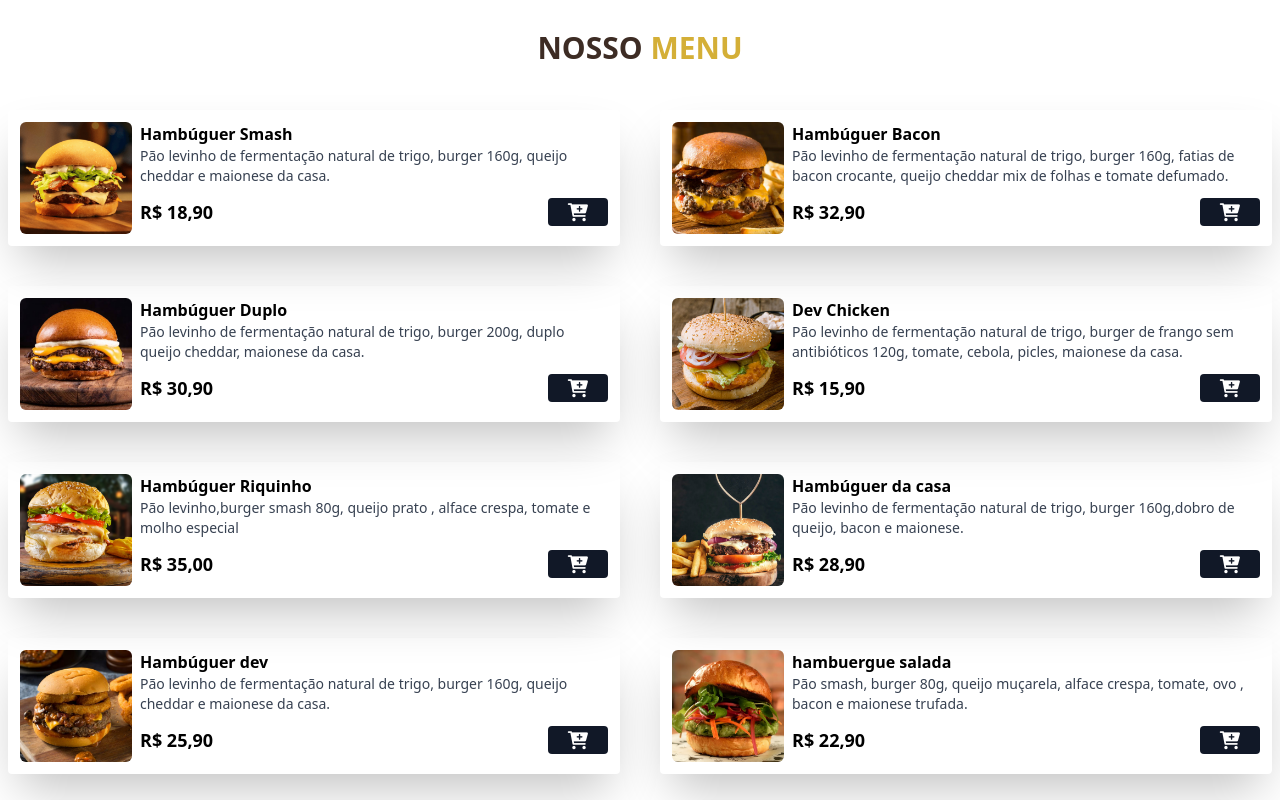
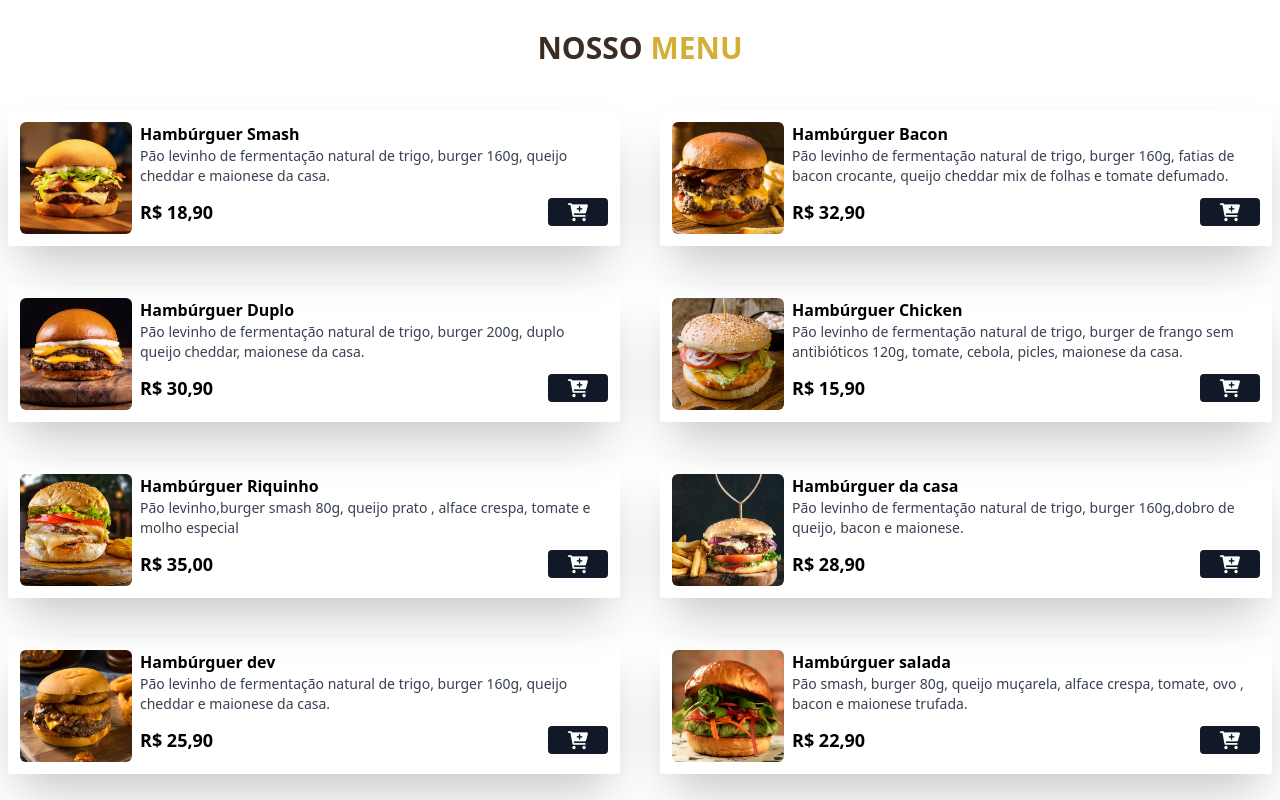
Before and after one commit to NatanPantoja/Dev-Hamburgue, a website: page index.html in a window 1280 px wide. Shown: the part 920-1720 px from the top of the page. Drawn offline with nearby package versions, Linux system fonts and the light colour scheme.

Commit message:
Correção gramatical

```diff
--- a/index.html
+++ b/index.html
@@ -77,10 +77,13 @@
                 class="nav-links bg-prime-cinza transition-all duration-700 ease-in-out md:static absolute md:min-h-fit min-h-[50vh] left-0 top-0 md:w-auto w-full flex items-center px-5 md:opacity-100 translate-y-[-100%] md:translate-y-0">
                 <ul class="text-black mx-auto flex md:flex-row flex-col md:items-center md:gap-[3vw] gap-3 text-center">
                     <li><a class="hover:text-prime-brown transition-colors duration-300" href="#home">Home</a></li>
-                    <li><a class="hover:text-prime-brown transition-colors duration-300" href="#sobre-nos">Sobre Nós</a></li>
+                    <li><a class="hover:text-prime-brown transition-colors duration-300" href="#sobre-nos">Sobre Nós</a>
+                    </li>
                     <li><a class="hover:text-prime-brown transition-colors duration-300" href="#menu">Menu</a></li>
-                    <li><a class="hover:text-prime-brown transition-colors duration-300" href="#Assessment">Avaliação</a></li>
-                    <li><a class="hover:text-prime-brown transition-colors duration-300" href="#endereço">Endereço</a></li>
+                    <li><a class="hover:text-prime-brown transition-colors duration-300"
+                            href="#Assessment">Avaliação</a></li>
+                    <li><a class="hover:text-prime-brown transition-colors duration-300" href="#endereço">Endereço</a>
+                    </li>
                 </ul>
 
             </div>
@@ -170,18 +173,18 @@
 
             <!--INICIO DO PRODUTO-->
             <article class="flex gap-2 border-solid border-1 shadow-2xl rounded p-3">
-                <img src="/src/img/hamb-1.png" alt="Hambúguer Smash"
+                <img src="/src/img/hamb-1.png" alt="Hambúrguer Smash"
                     class="w-28 h-28 rounded-md hover:scale-110 hover:-rotate-2 duration-300">
 
                 <div>
-                    <h3 class="font-bold">Hambúguer Smash</h3>
+                    <h3 class="font-bold">Hambúrguer Smash</h3>
                     <p class="text-sm text-gray-700 text-gray-700">Pão levinho de fermentação natural de trigo, burger
                         160g, queijo cheddar e
                         maionese da casa.</p>
 
                     <div class="flex items-center gap-2 justify-between mt-3">
                         <p class="font-bold text-lg">R$ 18,90</p>
-                        <button class="bg-gray-900 px-5 rounded add-to-cart-btn" data-name="Hambúguer Smash"
+                        <button class="bg-gray-900 px-5 rounded add-to-cart-btn" data-name="Hambúrguer Smash"
                             data-price="18.90">
                             <i class="fa fa-cart-plus text-lg text-white "></i>
                         </button>
@@ -192,18 +195,18 @@
 
             <!--INICIO DO PRODUTO-->
             <article class="flex gap-2 border-solid border-1 shadow-2xl rounded p-3">
-                <img src="/src/img/hamb-2.png" alt="Hambúguer Bacon"
+                <img src="/src/img/hamb-2.png" alt="Hambúrguer Bacon"
                     class="w-28 h-28 rounded-md hover:scale-110 hover:-rotate-2 duration-300">
 
                 <div>
-                    <h3 class="font-bold">Hambúguer Bacon </h3>
+                    <h3 class="font-bold">Hambúrguer Bacon </h3>
                     <p class="text-sm text-gray-700">Pão levinho de fermentação natural de trigo, burger 160g, fatias de
                         bacon
                         crocante, queijo cheddar mix de folhas e tomate defumado.</p>
 
                     <div class="flex items-center gap-2 justify-between mt-3">
                         <p class="font-bold text-lg">R$ 32,90</p>
-                        <button class="bg-gray-900 px-5 rounded add-to-cart-btn" data-name="Hambúguer Bacon"
+                        <button class="bg-gray-900 px-5 rounded add-to-cart-btn" data-name="Hambúrguer Bacon"
                             data-price="32.90">
                             <i class="fa fa-cart-plus text-lg text-white"></i>
                         </button>
@@ -214,18 +217,18 @@
 
             <!--INICIO DO PRODUTO-->
             <article class="flex gap-2 border-solid border-1 shadow-2xl rounded p-3">
-                <img src="/src/img/hamb-3.png" alt="Hambúguer Duplo"
+                <img src="/src/img/hamb-3.png" alt="Hambúrguer Duplo"
                     class="w-28 h-28 rounded-md hover:scale-110 hover:-rotate-2 duration-300">
 
                 <div>
-                    <h3 class="font-bold">Hambúguer Duplo</h3>
+                    <h3 class="font-bold">Hambúrguer Duplo</h3>
                     <p class="text-sm text-gray-700">Pão levinho de fermentação natural de trigo, burger 200g, duplo
                         queijo cheddar,
                         maionese da casa.</p>
 
                     <div class="flex items-center gap-2 justify-between mt-3">
                         <p class="font-bold text-lg">R$ 30,90</p>
-                        <button class="bg-gray-900 px-5 rounded add-to-cart-btn" data-name="Hambúguer Duplo"
+                        <button class="bg-gray-900 px-5 rounded add-to-cart-btn" data-name="Hambúrguer Duplo"
                             data-price="30.90">
                             <i class="fa fa-cart-plus text-lg text-white"></i>
                         </button>
@@ -236,18 +239,18 @@
 
             <!--INICIO DO PRODUTO-->
             <article class="flex gap-2 border-solid border-1 shadow-2xl rounded p-3">
-                <img src="/src/img/hamb-4.png" alt="Dev Chicken"
+                <img src="/src/img/hamb-4.png" alt="Hambúrguer Chicken"
                     class="w-28 h-28 rounded-md hover:scale-110 hover:-rotate-2 duration-300">
 
                 <div>
-                    <h3 class="font-bold">Dev Chicken</h3>
+                    <h3 class="font-bold">Hambúrguer Chicken</h3>
                     <p class="text-sm text-gray-700">Pão levinho de fermentação natural de trigo, burger de frango sem
                         antibióticos
                         120g, tomate, cebola, picles, maionese da casa.</p>
 
                     <div class="flex items-center gap-2 justify-between mt-3">
                         <p class="font-bold text-lg">R$ 15,90</p>
-                        <button class="bg-gray-900 px-5 rounded add-to-cart-btn" data-name="Dev Chicken"
+                        <button class="bg-gray-900 px-5 rounded add-to-cart-btn" data-name="Hambúrguer Chicken"
                             data-price="15.90">
                             <i class="fa fa-cart-plus text-lg text-white"></i>
                         </button>
@@ -258,18 +261,18 @@
 
             <!--INICIO DO PRODUTO-->
             <article class="flex gap-2 border-solid border-1 shadow-2xl rounded p-3">
-                <img src="/src/img/hamb-5.png" alt="Hambúguer Riquinho"
+                <img src="/src/img/hamb-5.png" alt="Hambúrguer Riquinho"
                     class="w-28 h-28 rounded-md hover:scale-110 hover:-rotate-2 duration-300">
 
                 <div>
-                    <h3 class="font-bold">Hambúguer Riquinho</h3>
+                    <h3 class="font-bold">Hambúrguer Riquinho</h3>
                     <p class="text-sm text-gray-700">Pão levinho,burger smash 80g, queijo prato , alface crespa, tomate
                         e molho
                         especial</p>
 
                     <div class="flex items-center gap-2 justify-between mt-3">
                         <p class="font-bold text-lg">R$ 35,00</p>
-                        <button class="bg-gray-900 px-5 rounded add-to-cart-btn" data-name="Hambúguer Riquinho"
+                        <button class="bg-gray-900 px-5 rounded add-to-cart-btn" data-name="Hambúrguer Riquinho"
                             data-price="35.00">
                             <i class="fa fa-cart-plus text-lg text-white"></i>
                         </button>
@@ -280,18 +283,18 @@
 
             <!--INICIO DO PRODUTO-->
             <article class="flex gap-2 border-solid border-1 shadow-2xl rounded p-3">
-                <img src="/src/img/hamb-6.png" alt="Hambúguer da casa"
+                <img src="/src/img/hamb-6.png" alt="Hambúrguer da casa"
                     class="w-28 h-28 rounded-md hover:scale-110 hover:-rotate-2 duration-300">
 
                 <div>
-                    <h3 class="font-bold">Hambúguer da casa</h3>
+                    <h3 class="font-bold">Hambúrguer da casa</h3>
                     <p class="text-sm text-gray-700">Pão levinho de fermentação natural de trigo, burger 160g,dobro de
                         queijo, bacon e
                         maionese.</p>
 
                     <div class="flex items-center gap-2 justify-between mt-3">
                         <p class="font-bold text-lg">R$ 28,90</p>
-                        <button class="bg-gray-900 px-5 rounded add-to-cart-btn" data-name="Hambúguer da casa"
+                        <button class="bg-gray-900 px-5 rounded add-to-cart-btn" data-name="Hambúrguer da casa"
                             data-price="28.90">
                             <i class="fa fa-cart-plus text-lg text-white"></i>
                         </button>
@@ -302,18 +305,18 @@
 
             <!--INICIO DO PRODUTO-->
             <article class="flex gap-2 border-solid border-1 shadow-2xl rounded p-3">
-                <img src="/src/img/hamb-7.png" alt="Hambúguer dev"
+                <img src="/src/img/hamb-7.png" alt="Hambúrguer dev"
                     class="w-28 h-28 rounded-md hover:scale-110 hover:-rotate-2 duration-300">
 
                 <div>
-                    <h3 class="font-bold">Hambúguer dev</h3>
+                    <h3 class="font-bold">Hambúrguer dev</h3>
                     <p class="text-sm text-gray-700">Pão levinho de fermentação natural de trigo, burger 160g, queijo
                         cheddar e
                         maionese da casa.</p>
 
                     <div class="flex items-center gap-2 justify-between mt-3">
                         <p class="font-bold text-lg">R$ 25,90</p>
-                        <button class="bg-gray-900 px-5 rounded add-to-cart-btn" data-name="Hambúguer dev"
+                        <button class="bg-gray-900 px-5 rounded add-to-cart-btn" data-name="Hambúrguer dev"
                             data-price="25.90">
                             <i class="fa fa-cart-plus text-lg text-white"></i>
                         </button>
@@ -324,18 +327,18 @@
 
             <!--INICIO DO PRODUTO-->
             <article class="flex gap-2 border-solid border-1 shadow-2xl rounded p-3">
-                <img src="/src/img/hamb-8.png" alt="hambuerguer salada"
+                <img src="/src/img/hamb-8.png" alt="Hambúrguer salada"
                     class="w-28 h-28 rounded-md hover:scale-110 hover:-rotate-2 duration-300">
 
                 <div>
-                    <h3 class="font-bold">hambuergue salada</h3>
+                    <h3 class="font-bold">Hambúrguer salada</h3>
                     <p class="text-sm text-gray-700">Pão smash, burger 80g, queijo muçarela, alface crespa, tomate, ovo
                         , bacon e
                         maionese trufada.</p>
 
                     <div class="flex items-center gap-2 justify-between mt-3">
                         <p class="font-bold text-lg">R$ 22,90</p>
-                        <button class="bg-gray-900 px-5 rounded add-to-cart-btn" data-name="Hambúguer salada"
+                        <button class="bg-gray-900 px-5 rounded add-to-cart-btn" data-name="Hambúrguer salada"
                             data-price="22.90">
                             <i class="fa fa-cart-plus text-lg text-white"></i>
                         </button>
```
